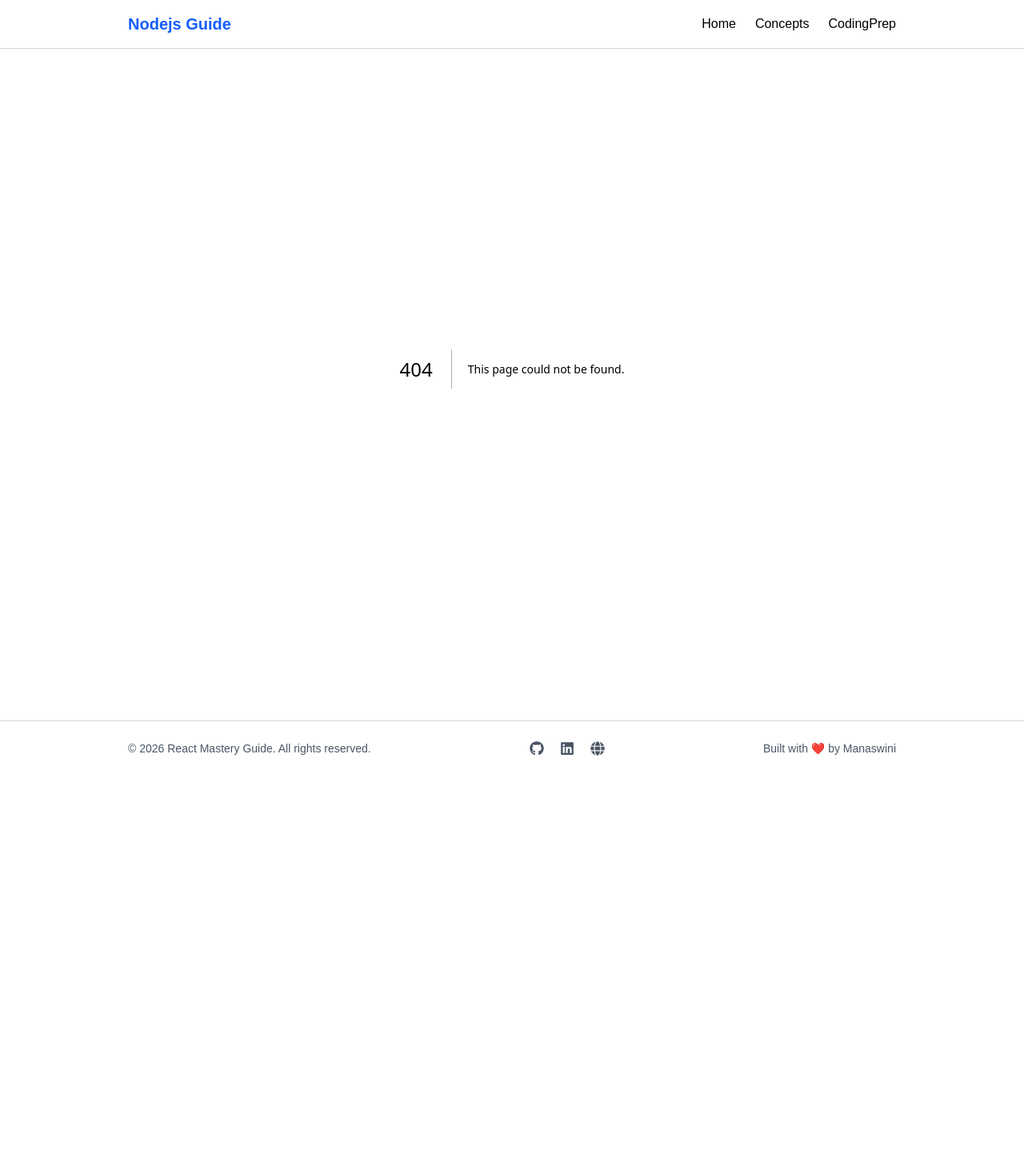
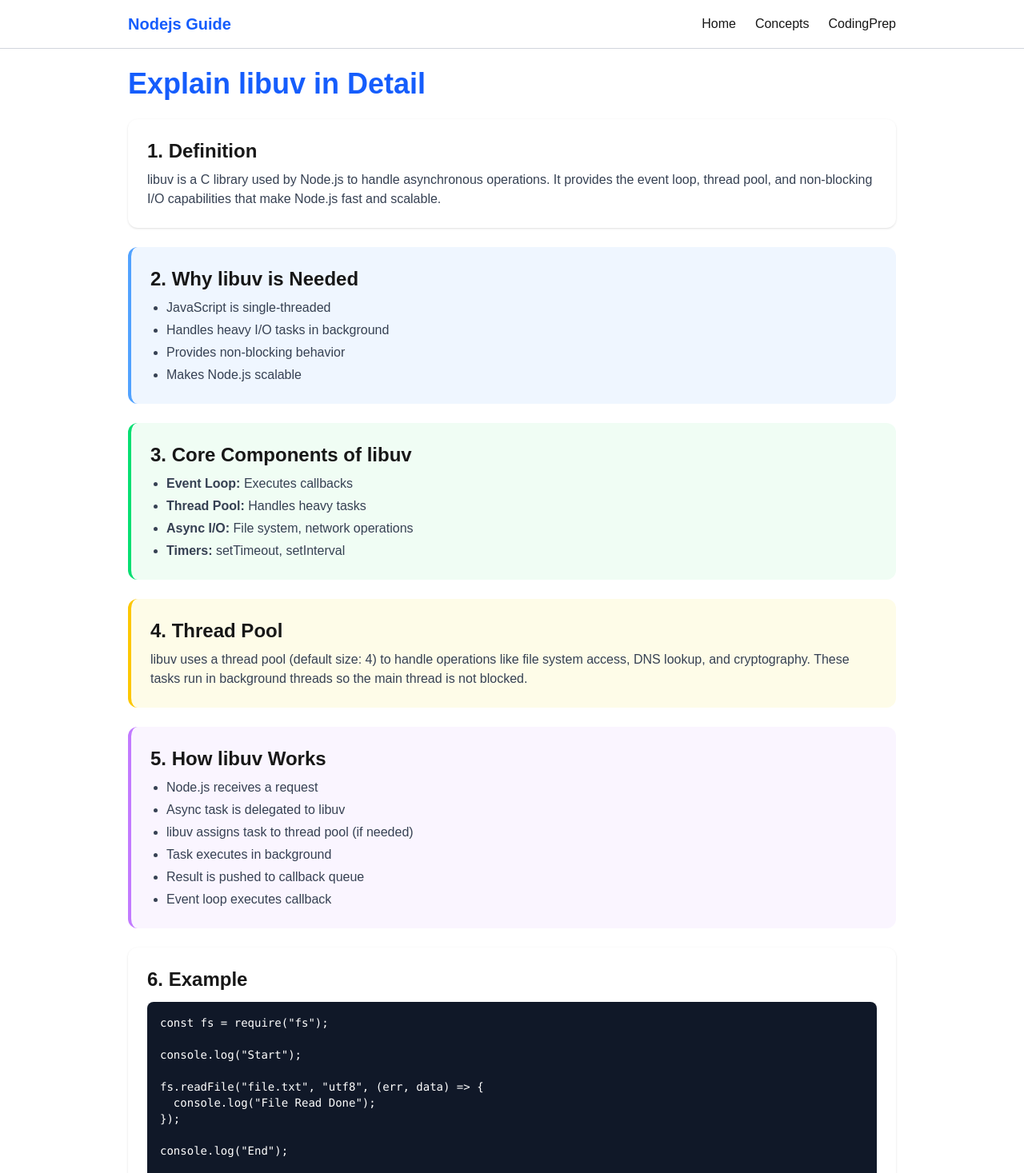
Before and after one commit to Monisasmal/NodeJS-Concepts, a Next.js app: page /concepts/ExplainLibuv in a window 1280 px wide. Before the commit this address had no page. Shown: the top 1467 px of the page at 80% size. Before the commit the page ends 970 px from the top, so only its background shows below. Built offline with nearby package versions, Linux system fonts and the light colour scheme.

Commit message:
update concept

```diff
--- /dev/null
+++ b/src/app/concepts/ExplainLibuv/page.tsx
@@ -0,0 +1,113 @@
+export default function ExplainLibuv() {
+  return (
+    <div className="w-full max-w-5xl mx-auto px-4 sm:px-6 lg:px-8 py-6">
+
+      <h1 className="text-2xl sm:text-3xl md:text-4xl font-bold text-blue-600 mb-6">
+        Explain libuv in Detail
+      </h1>
+
+      {/* Definition */}
+      <section className="mb-6 bg-white shadow-sm rounded-xl p-4 sm:p-6">
+        <h2 className="text-lg sm:text-xl md:text-2xl font-semibold mb-2">
+          1. Definition
+        </h2>
+        <p className="text-sm sm:text-base text-gray-700">
+          libuv is a C library used by Node.js to handle asynchronous operations.
+          It provides the event loop, thread pool, and non-blocking I/O capabilities
+          that make Node.js fast and scalable.
+        </p>
+      </section>
+
+      {/* Why libuv */}
+      <section className="mb-6 bg-blue-50 border-l-4 border-blue-400 rounded-xl p-4 sm:p-6">
+        <h2 className="text-lg sm:text-xl md:text-2xl font-semibold mb-2">
+          2. Why libuv is Needed
+        </h2>
+        <ul className="list-disc ml-5 text-sm sm:text-base text-gray-700 space-y-1">
+          <li>JavaScript is single-threaded</li>
+          <li>Handles heavy I/O tasks in background</li>
+          <li>Provides non-blocking behavior</li>
+          <li>Makes Node.js scalable</li>
+        </ul>
+      </section>
+
+      {/* Core Components */}
+      <section className="mb-6 bg-green-50 border-l-4 border-green-400 rounded-xl p-4 sm:p-6">
+        <h2 className="text-lg sm:text-xl md:text-2xl font-semibold mb-2">
+          3. Core Components of libuv
+        </h2>
+        <ul className="list-disc ml-5 text-sm sm:text-base text-gray-700 space-y-1">
+          <li><b>Event Loop:</b> Executes callbacks</li>
+          <li><b>Thread Pool:</b> Handles heavy tasks</li>
+          <li><b>Async I/O:</b> File system, network operations</li>
+          <li><b>Timers:</b> setTimeout, setInterval</li>
+        </ul>
+      </section>
+
+      {/* Thread Pool */}
+      <section className="mb-6 bg-yellow-50 border-l-4 border-yellow-400 rounded-xl p-4 sm:p-6">
+        <h2 className="text-lg sm:text-xl md:text-2xl font-semibold mb-2">
+          4. Thread Pool
+        </h2>
+        <p className="text-sm sm:text-base text-gray-700">
+          libuv uses a thread pool (default size: 4) to handle operations like
+          file system access, DNS lookup, and cryptography. These tasks run in
+          background threads so the main thread is not blocked.
+        </p>
+      </section>
+
+      {/* How it Works */}
+      <section className="mb-6 bg-purple-50 border-l-4 border-purple-400 rounded-xl p-4 sm:p-6">
+        <h2 className="text-lg sm:text-xl md:text-2xl font-semibold mb-2">
+          5. How libuv Works
+        </h2>
+        <ul className="list-disc ml-5 text-sm sm:text-base text-gray-700 space-y-1">
+          <li>Node.js receives a request</li>
+          <li>Async task is delegated to libuv</li>
+          <li>libuv assigns task to thread pool (if needed)</li>
+          <li>Task executes in background</li>
+          <li>Result is pushed to callback queue</li>
+          <li>Event loop executes callback</li>
+        </ul>
+      </section>
+
+      {/* Example */}
+      <section className="mb-6 bg-white shadow-sm rounded-xl p-4 sm:p-6">
+        <h2 className="text-lg sm:text-xl md:text-2xl font-semibold mb-3">
+          6. Example
+        </h2>
+
+        <pre className="bg-gray-900 text-white p-3 sm:p-4 rounded-lg overflow-x-auto text-xs sm:text-sm">
+{`const fs = require("fs");
+
+console.log("Start");
+
+fs.readFile("file.txt", "utf8", (err, data) => {
+  console.log("File Read Done");
+});
+
+console.log("End");
+
+// Output:
+// Start
+// End
+// File Read Done`}
+        </pre>
+      </section>
+
+      {/* Advantages */}
+      <section className="mb-6 bg-blue-50 border-l-4 border-blue-400 rounded-xl p-4 sm:p-6">
+        <h2 className="text-lg sm:text-xl md:text-2xl font-semibold mb-2">
+          7. Advantages
+        </h2>
+        <ul className="list-disc ml-5 text-sm sm:text-base text-gray-700 space-y-1">
+          <li>Enables non-blocking I/O</li>
+          <li>Handles multiple requests efficiently</li>
+          <li>Improves performance</li>
+          <li>Works across platforms</li>
+        </ul>
+      </section>
+
+    </div>
+  );
+}
--- a/src/app/concepts/page.tsx
+++ b/src/app/concepts/page.tsx
@@ -38,6 +38,7 @@ const concept = [
      {name: "What is JWT?", path:"/concepts/WhatIsJWT"},
      {name: "What is bcrypt??", path:"/concepts/WhatIsBcrypt"},
      {name: "How Node.js handles non-blocking I/O internally?", path:"/concepts/NonBlockingIOInternal"},
+     {name: "Explain libuv in Detail?", path:"/concepts/ExplainLibuv"},
 ];
 
 export default function Concepts(){
```
